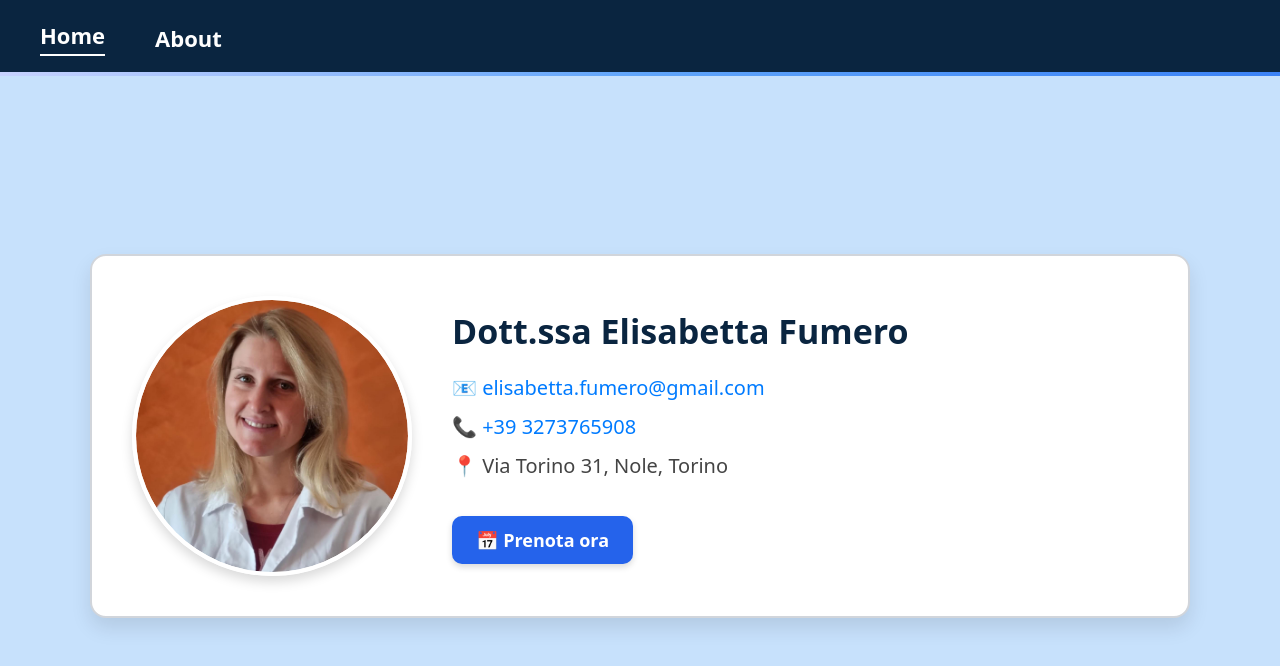
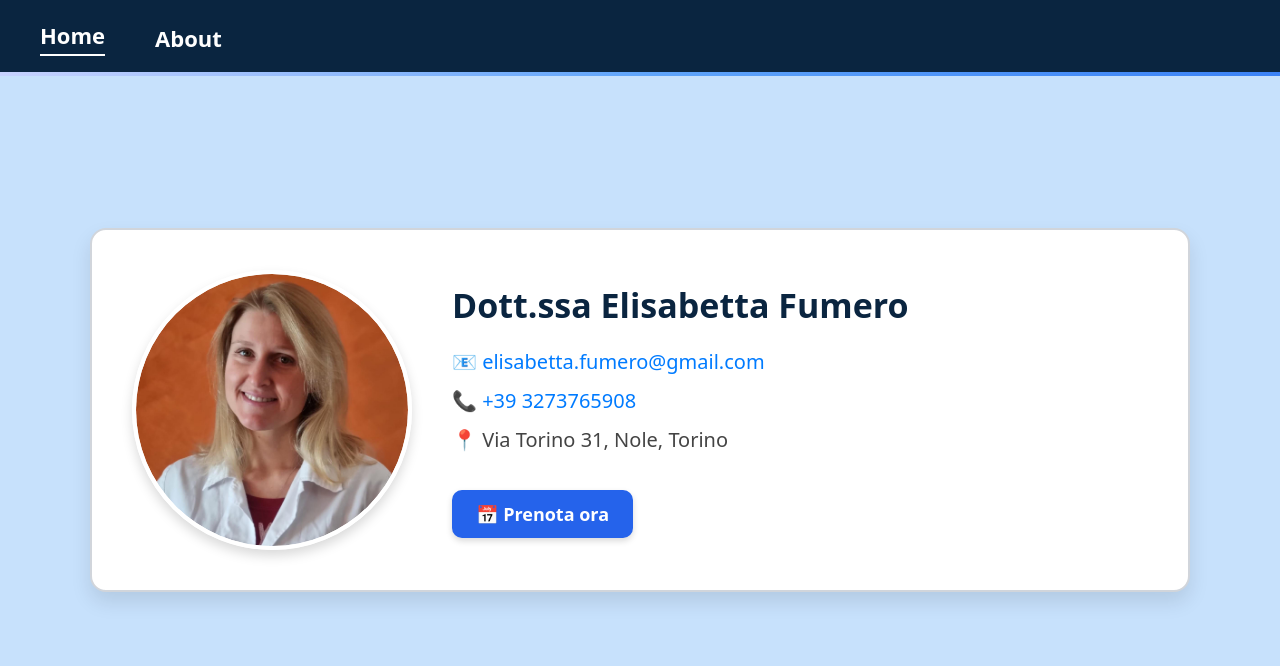
Before and after one commit to stefffffffffano/reservationApplication, a React (Vite) app in the folder client/: page / in a window 1280 px wide. Shown: the top 666 px of the page. Built offline with nearby package versions, Linux system fonts and the light colour scheme.

Commit message:
Navbar fixed top

```diff
--- a/client/src/style/ConfirmBooking.css
+++ b/client/src/style/ConfirmBooking.css
@@ -5,6 +5,7 @@
     min-height: 100vh;
     background: linear-gradient(135deg, #c7e1fc, #fdfcfc);
     padding: 20px;
+    padding-top: 120px;
 }
 
 .confirmation-card {
--- a/client/src/style/Home.css
+++ b/client/src/style/Home.css
@@ -19,7 +19,8 @@ body {
   justify-content: center;
   align-items: center;
   padding: 20px;
-  min-height: calc(100vh - 80px); /* Compensa altezza navbar */
+  padding-top: 120px;
+  min-height: calc(100vh - 80px);
 }
 
 /* CARD */
--- a/client/src/style/NavigationBar.css
+++ b/client/src/style/NavigationBar.css
@@ -6,8 +6,11 @@
   display: flex;
   justify-content: space-between;
   align-items: center;
-  position: relative;
-  z-index: 10;
+  position: fixed;
+  width:100%;
+  top:0;
+  left:0;
+  z-index: 10000000;
 }
 
 /* DECORAZIONE SOTTO LA NAVBAR */
```
